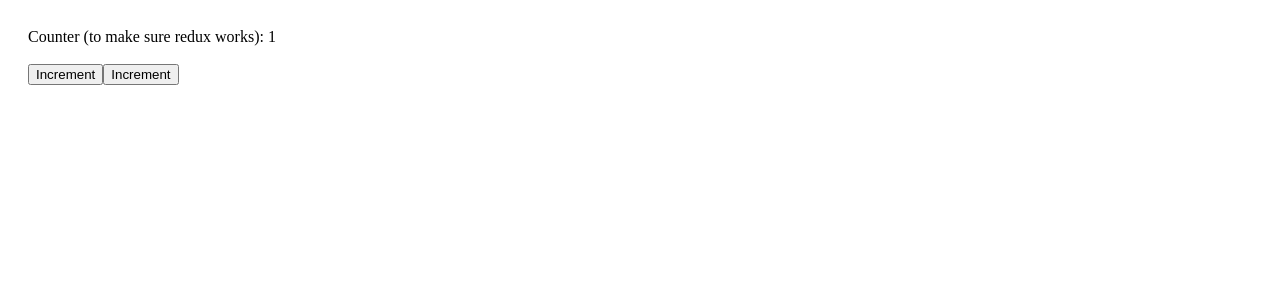
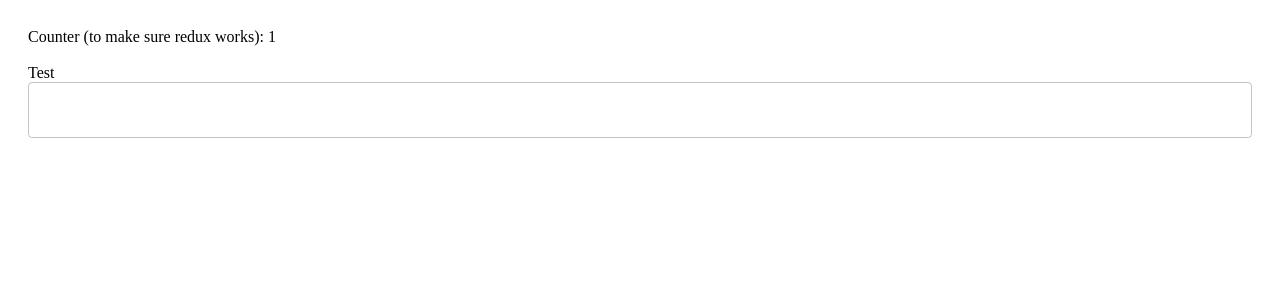
Before and after one commit to Sourabh25495/OKC-Application, a React (Create React App) app: page / in a window 1280 px wide. Shown: the top 300 px of the page. Built offline with nearby package versions, Linux system fonts and the light colour scheme.

Commit message:
OKC initial commit- set up redux

```diff
--- a/package.json
+++ b/package.json
@@ -3,6 +3,7 @@
   "version": "0.1.0",
   "private": true,
   "dependencies": {
+    "@material-ui/core": "^4.11.0",
     "node-sass": "4.12.0",
     "prop-types": "15.7.2",
     "react": "16.9.0",
--- a/src/components/App.js
+++ b/src/components/App.js
@@ -2,9 +2,14 @@ import React from "react";
 import { connect } from "react-redux";
 import { increment, submitField } from "../madlibs";
 
+import Button from "@material-ui/core/Button";
+
+import { InputComponent } from "./InputComponent";
+
 require("./App.scss");
 
 const App = ({ counter, increment, submitField }) => {
+  //Temp code to update redux
   const params = { id: "hometown", answer: "test" };
   const params2 = { id: "favoriteFood", answer: "test1" };
 
@@ -13,8 +18,21 @@ const App = ({ counter, increment, submitField }) => {
       Counter (to make sure redux works): {counter}
       <br />
       <br />
-      <button onClick={() => submitField(params)}>Increment</button>
-      <button onClick={() => submitField(params2)}>Increment</button>
+      <InputComponent />
+      {/* <Button
+        variant="contained"
+        color="primary"
+        onClick={() => submitField(params)}
+      >
+        Primary
+      </Button> */}
+      {/* <Button
+        variant="contained"
+        color="primary"
+        onClick={() => submitField(params2)}
+      >
+        Primary
+      </Button> */}
     </div>
   );
 };
--- a/src/components/App.scss
+++ b/src/components/App.scss
@@ -1,3 +1,4 @@
 .match-area {
   padding: 20px;
+  display: block;
 }
--- /dev/null
+++ b/src/components/InputComponent/InputComponent.js
@@ -0,0 +1,15 @@
+import React from "react";
+import { TextField } from "@material-ui/core";
+
+export const InputComponent = () => {
+  return (
+    <div style={{display: 'grid'}}>
+      <>
+        <label>Test</label>
+      </>
+      <>
+        <TextField variant="outlined" />
+      </>
+    </div>
+  );
+};
--- /dev/null
+++ b/src/components/InputComponent/index.js
@@ -0,0 +1 @@
+export { InputComponent } from "./InputComponent";
```
Also changed, not shown: 1 other file (tests, documents, lock files or other folders).
